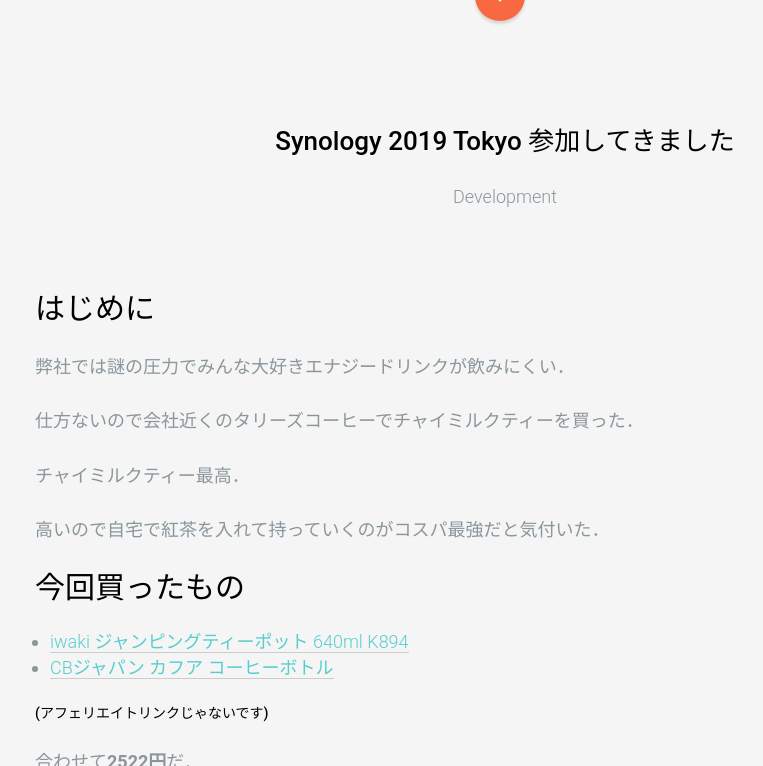
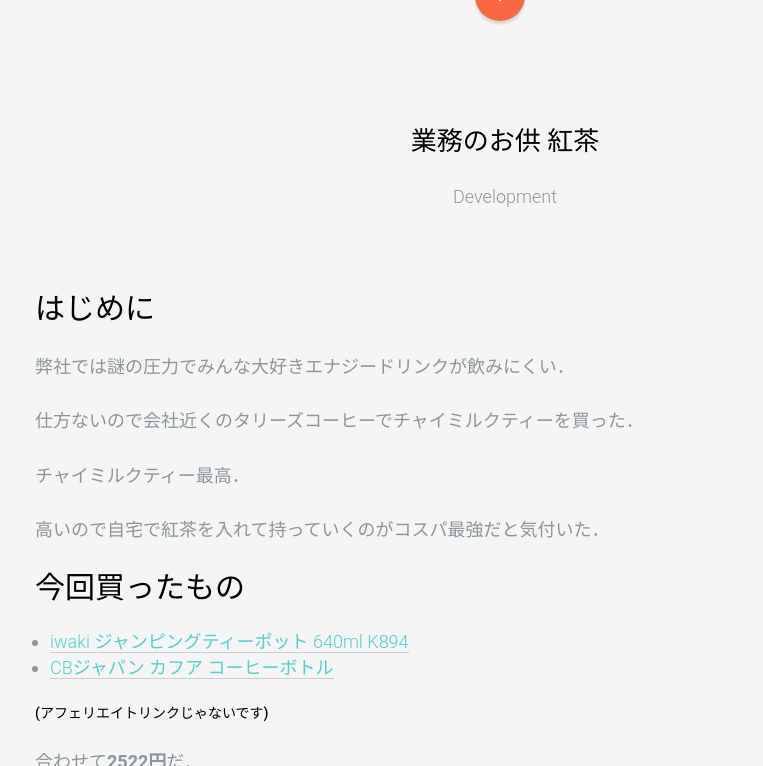
Before and after one commit to WakuwakuP/wakuwakup.github.io, a Jekyll site: the page built from _posts/2019-12-05-tea.md, in a window 1280 px wide and 900 px high, scrolled down 520 px, cut to the strip 134-900 px from the top of the window. Shown: the whole strip, without its empty margins (135-898 px from the left). Built offline with Jekyll 4.4.1, drawn with Linux system fonts in a browser that asks for light colours; nearby versions of some CDN libraries; comment, search, counter and statistics services are not loaded.

Commit message:
[modify] タイトルが間違っていたのを修正

```diff
--- a/_posts/2019-12-05-tea.md
+++ b/_posts/2019-12-05-tea.md
@@ -1,6 +1,6 @@
 ---
 layout: post
-title: Synology 2019 Tokyo 参加してきました
+title: 業務のお供 紅茶
 category: Development
 comments: true
 thumb: tea.jpg
```
